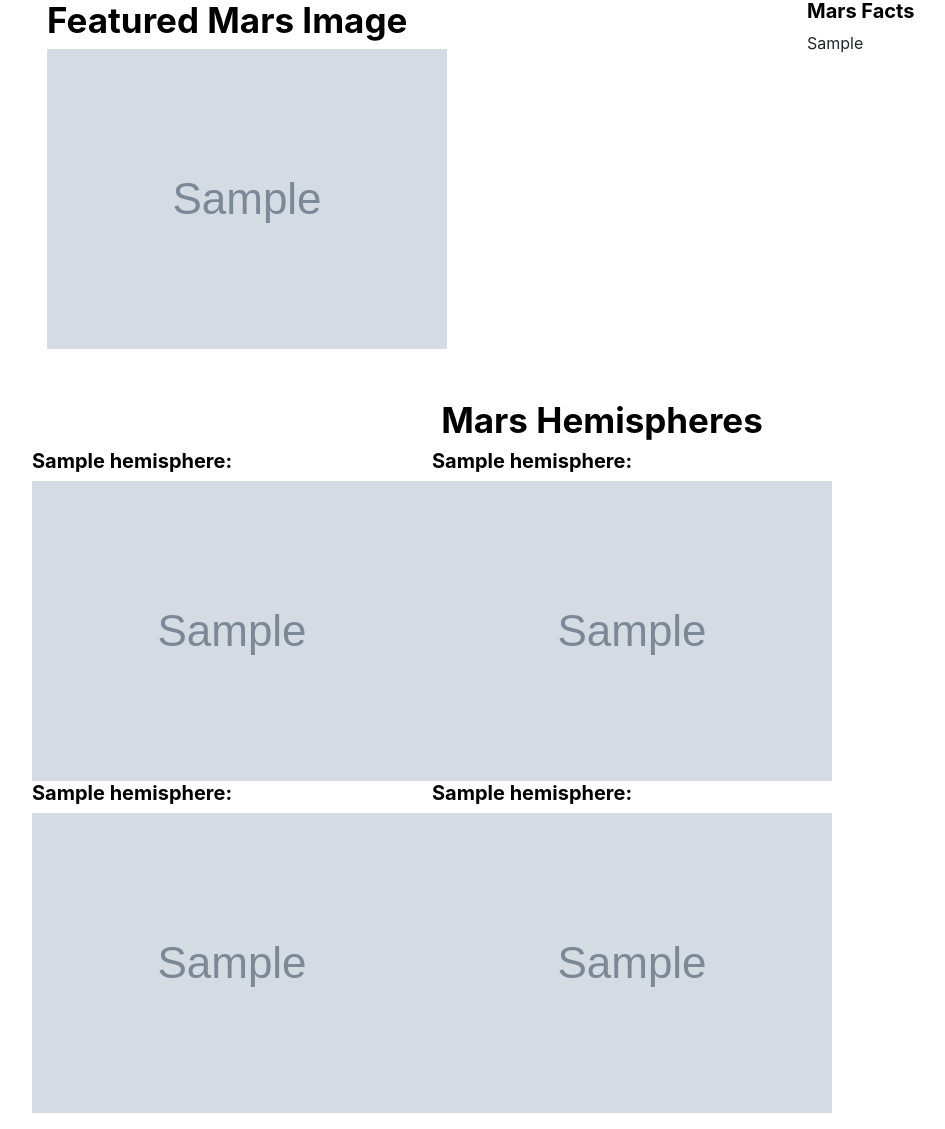
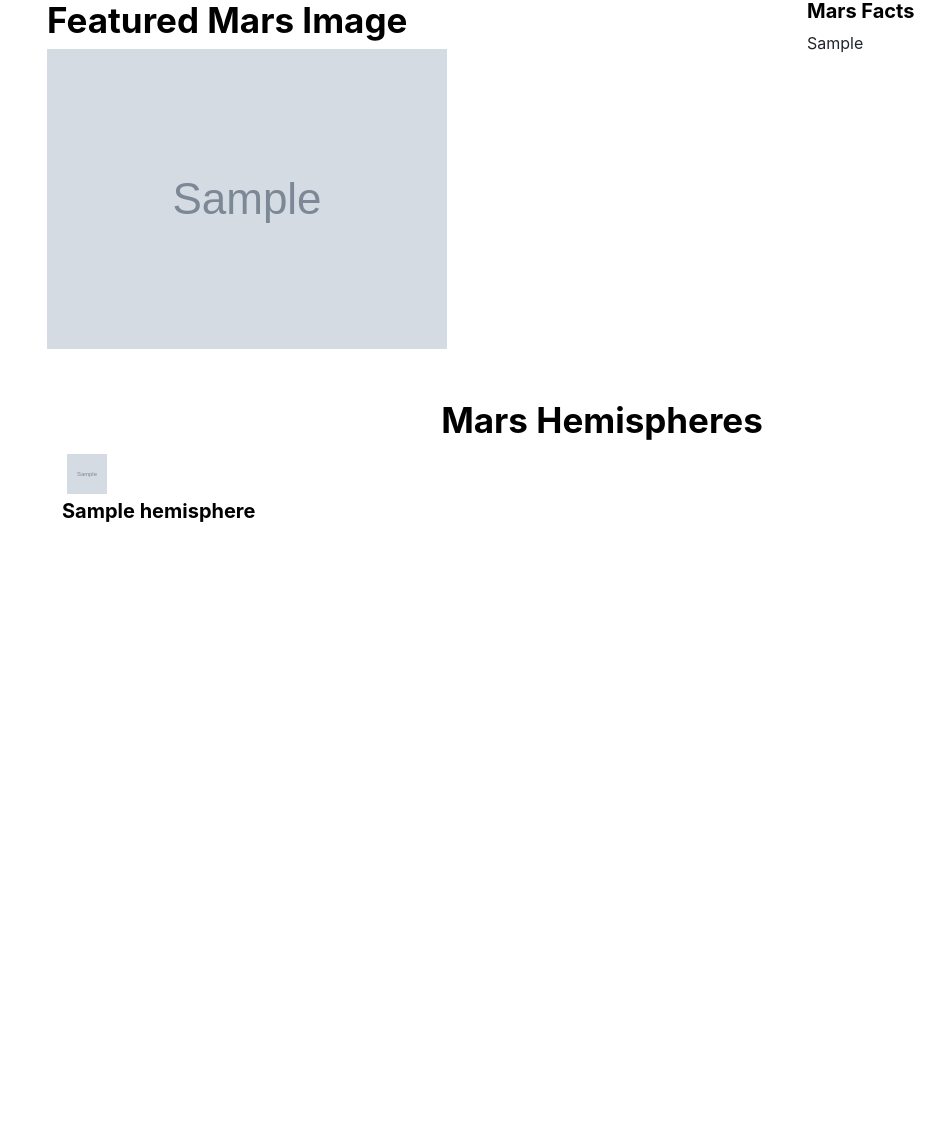
Before and after one commit to rigbysteven67/Web-Scraping-Project---Mission-to-Mars, a Flask app: page / in a window 1280 px wide. Shown: the part 440-1569 px from the top of the page, without its empty margins (38-983 px from the left). After the commit the page ends 962 px from the top, so only its background shows below. Run offline with Flask 2, Linux system fonts and the light colour scheme; grey boxes marked "Sample" are stand-in pictures; a database or web service that is not in the repository returns one stand-in record (values such as "Sample title").

Commit message:
updating

```diff
--- a/Missions_to_Mars/static/style.css
+++ b/Missions_to_Mars/static/style.css
@@ -34,6 +34,12 @@ h3 {
     float: center;
 }
 
+.hemisphere_image {
+    width: 50px;
+    height: 50px;
+    padding: 5px;
+}
+
 .hemisphere_image_left {
     float: left;
     width: 50%;
--- a/Missions_to_Mars/templates/index.html
+++ b/Missions_to_Mars/templates/index.html
@@ -68,27 +68,16 @@
             </div>
         </div>
 
-        <div class="row">
-            <div clas="col-md-6 hemisphere_image_left">
-                <h3>{{ mars_data['hemisphere_img_list'][0]['title'] | safe}}:</h3>
-                <img src="{{ mars_data['hemisphere_img_list'][0]['img_url'] | safe }}" >
+        {% for hemisphere in mars_data.hemisphere_img_list %}
+        <div class="col-md-3">
+          <div class="thumbnail">
+            <img src="{{ hemisphere['img_url'] | safe }}" class="hemisphere_image">
+            <div class="caption">
+              <h3>{{ hemisphere['title'] | safe}}</h3>
             </div>
-            <div clas="col-md-6 hemisphere_image_right">
-                <h3>{{ mars_data['hemisphere_img_list'][1]['title'] | safe}}:</h3>
-                <img src="{{ mars_data['hemisphere_img_list'][1]['img_url'] | safe }}" >
-            </div>
+          </div>
         </div>
-        <div class="row">
-            <div clas='col-md-6 hemisphere_image_left'>
-                <h3>{{ mars_data['hemisphere_img_list'][2]['title'] | safe}}:</h3>
-                <img src="{{ mars_data['hemisphere_img_list'][2]['img_url'] | safe }}" >
-            </div>
-            <div clas="col-md-6 hemisphere_image_right">
-                <h3>{{ mars_data['hemisphere_img_list'][3]['title'] | safe}}:</h3>
-                <img src="{{ mars_data['hemisphere_img_list'][3]['img_url'] | safe }}" >
-            </div>
-        </div>
-        </p>
+        {% endfor %}
 
     </div> <!--- end of page container --->
 
```
